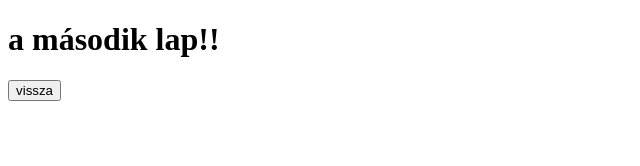
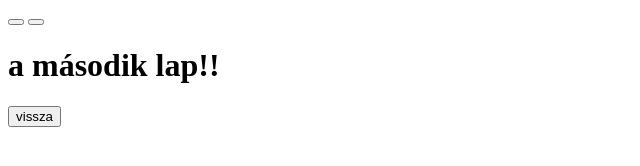
Before and after one commit to Mini-Monki/monki.github.io, a plain HTML site: page second_page.html in a window 1280 px wide. Shown: the whole page, without its empty margins (0-640 px from the left). Drawn offline with Linux system fonts and the light colour scheme.

Commit message:
Add navigation buttons for color theme change

```diff
--- a/second_page.html
+++ b/second_page.html
@@ -4,6 +4,10 @@
     <title>másod lap!</title>
   </head>
   <body>
+    <nav class="navbar">
+      <button class="fa-solid fa-moon" onclick="changeColors('#2b2b2b', '#ffffff')"></button>
+      <button class="fa-solid fa-sun" onclick="changeColors('#ffffff', '#2b2b2b')"></button>
+    </nav>
     <h1>a második lap!!</h1>
     <button onclick="window.location.href='index.html'"> vissza </button>
   </body>
```
